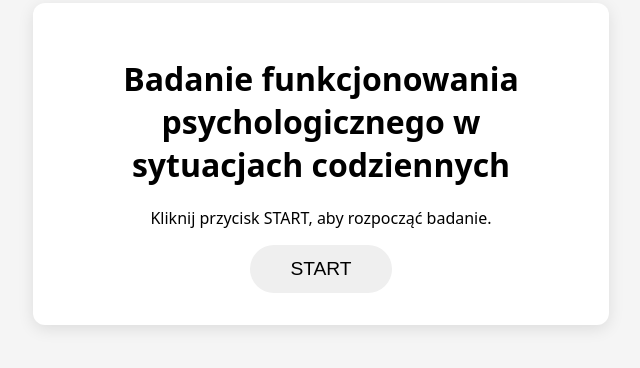
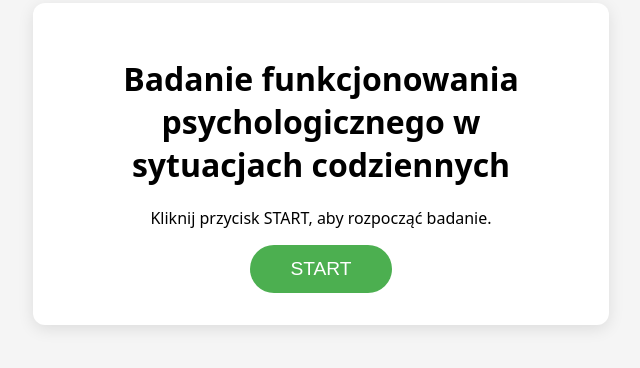
Before and after one commit to szymonpozniak73-cloud/DailyBehaviorStudy, a plain HTML site: page index.html in a window 1280 px wide. Shown: the part 236-604 px from the top of the page, without its empty margins (319-959 px from the left). Drawn offline with Linux system fonts and the light colour scheme.

Commit message:
Update index.html

```diff
--- a/index.html
+++ b/index.html
@@ -27,9 +27,14 @@
       border-radius: 999px;
       border: none;
       cursor: pointer;
+      background-color: #4CAF50;
+      color: white;
     }
     a {
       text-decoration: none;
+    }
+    button:hover {
+  background-color: #43A047;
     }
   </style>
   <script>
```
